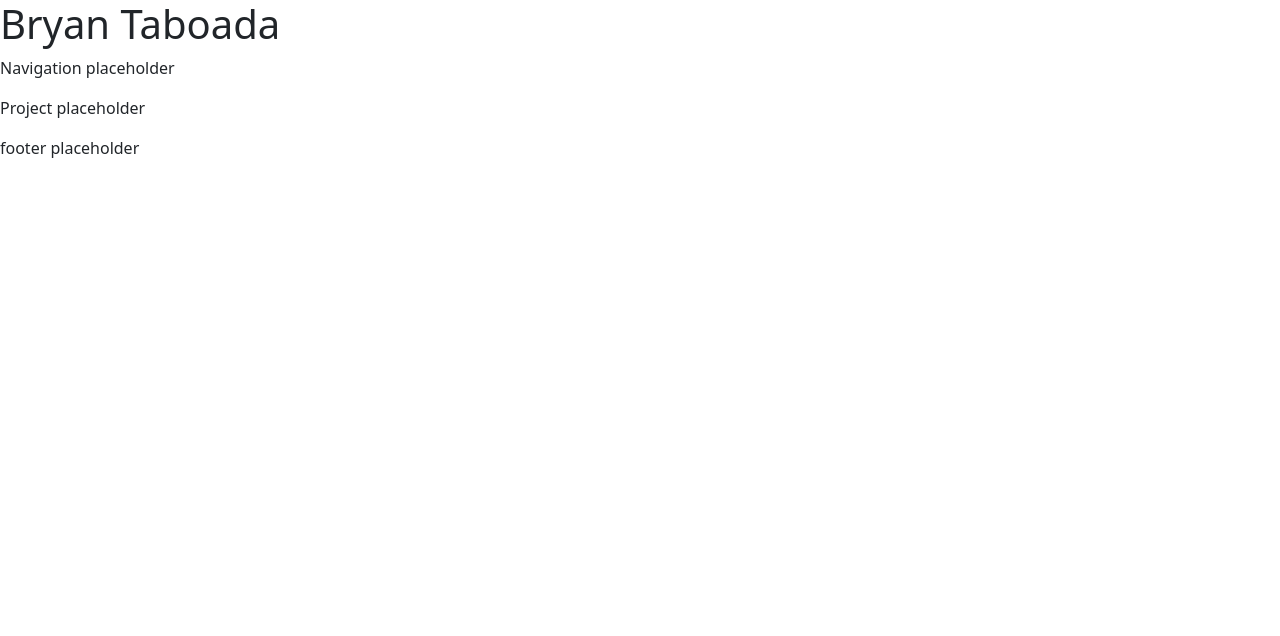
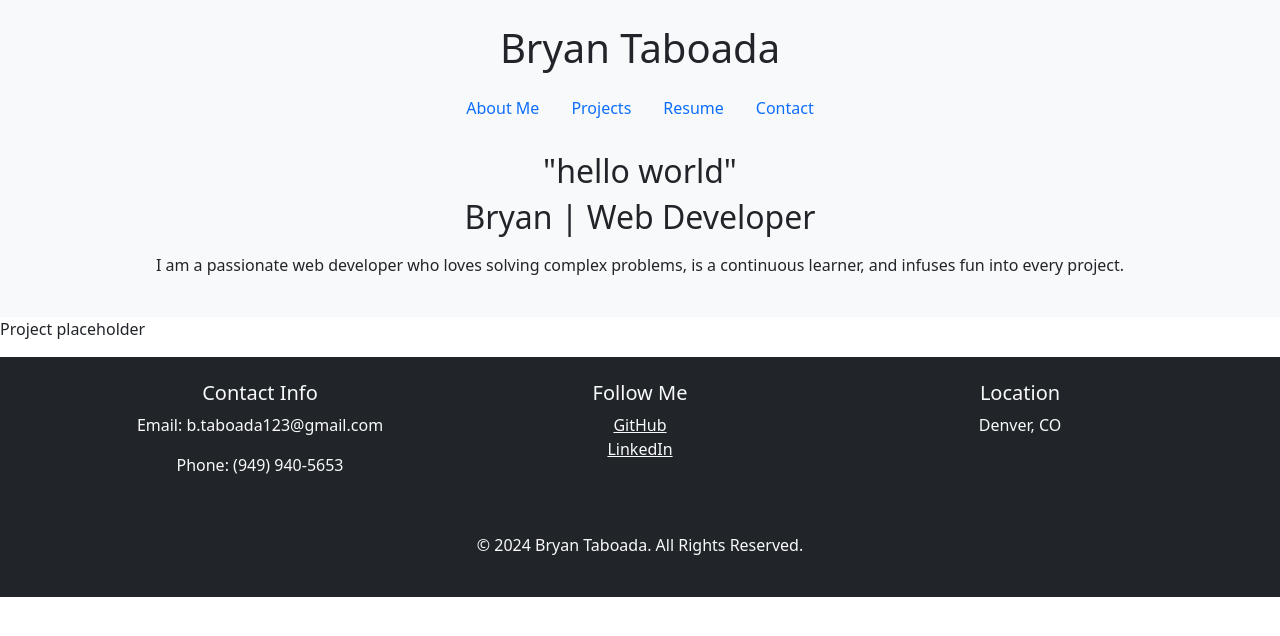
Before and after one commit to Taboada-B/Bryan, a React (Vite) app: page / in a window 1280 px wide. Shown: the top 636 px of the page. Built offline with nearby package versions, Linux system fonts and the light colour scheme.

Commit message:
header, navigation, and footer

```diff
--- a/src/components/footer.jsx
+++ b/src/components/footer.jsx
@@ -1,8 +1,33 @@
 
-const Footer = () =>{
-    return(
-        <p>footer placeholder</p>
-    )
-}
+// import React from 'react';
+// import './Footer.css'; // Optional, for custom styling
 
-export default Footer
+const Footer = () => {
+    return (
+        <footer className="bg-dark text-light py-4">
+            <div className="container text-center">
+                <div className="row">
+                    <div className="col-md-4 mb-3">
+                        <h5>Contact Info</h5>
+                        <p>Email: b.taboada123@gmail.com</p>
+                        <p>Phone: (949) 940-5653</p>
+                    </div>
+                    <div className="col-md-4 mb-3">
+                        <h5>Follow Me</h5>
+                        <ul className="list-unstyled">
+                            <li><a href="https://github.com/Taboada-B" className="text-light">GitHub</a></li>
+                            <li><a href="https://www.linkedin.com/in/bryan-taboada-a5a522135/" className="text-light">LinkedIn</a></li>
+                        </ul>
+                    </div>
+                    <div className="col-md-4 mb-3">
+                        <h5>Location</h5>
+                        <p>Denver, CO</p>
+                    </div>
+                </div>
+                <p className="mt-4">&copy; 2024 Bryan Taboada. All Rights Reserved.</p>
+            </div>
+        </footer>
+    );
+};
+
+export default Footer;
--- a/src/components/header.jsx
+++ b/src/components/header.jsx
@@ -1,14 +1,35 @@
-// import {useState} from 'react';
-// import Navigation from './navigation';
-
+// import React from 'react';
+// import './Header.css'; // Assuming you want to add custom styling later
 
 const Header = () => {
     return (
-        <div>
-            <h1>Bryan Taboada</h1>
-            <p>Navigation placeholder</p>
-        </div>
-    )
+        <header className="bg-light py-4">
+            <div className="container text-center">
+                <h1 className="mb-3">Bryan Taboada</h1>
+                <nav>
+                    <ul className="nav justify-content-center mb-4">
+                        <li className="nav-item">
+                            <a className="nav-link" href="#about">About Me</a>
+                        </li>
+                        <li className="nav-item">
+                            <a className="nav-link" href="#projects">Projects</a>
+                        </li>
+                        <li className="nav-item">
+                            <a className="nav-link" href="#resume">Resume</a>
+                        </li>
+                        <li className="nav-item">
+                            <a className="nav-link" href="#contact">Contact</a>
+                        </li>
+                    </ul>
+                </nav>
+                <div>
+                    <h2 className="font-italic">"hello world"</h2>
+                    <h2 className="mb-3">Bryan | Web Developer</h2>
+                    <p>I am a passionate web developer who loves solving complex problems, is a continuous learner, and infuses fun into every project.</p>
+                </div>
+            </div>
+        </header>
+    );
 };
 
 export default Header;
```
Also changed, not shown: src/components/navigation.jsx (deleted, +0 -18 lines).
